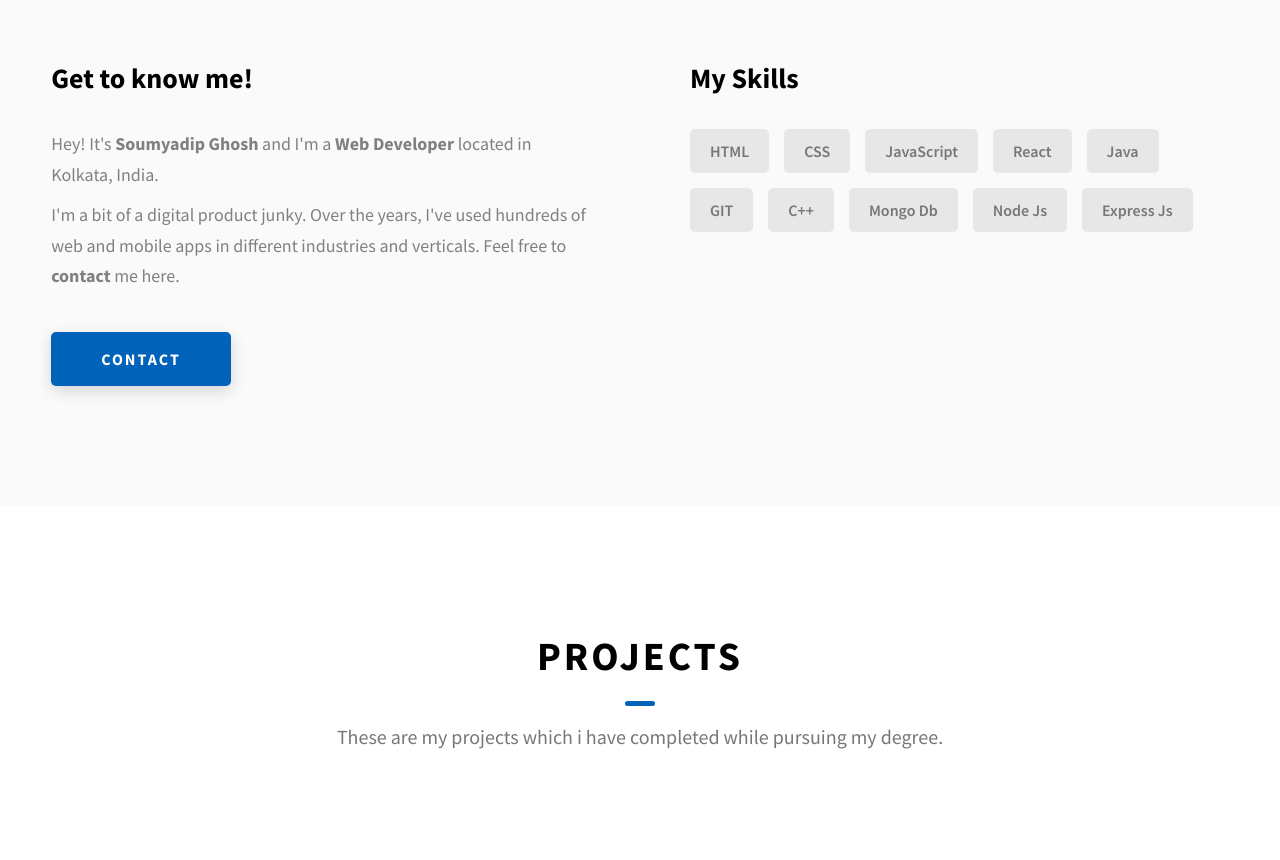
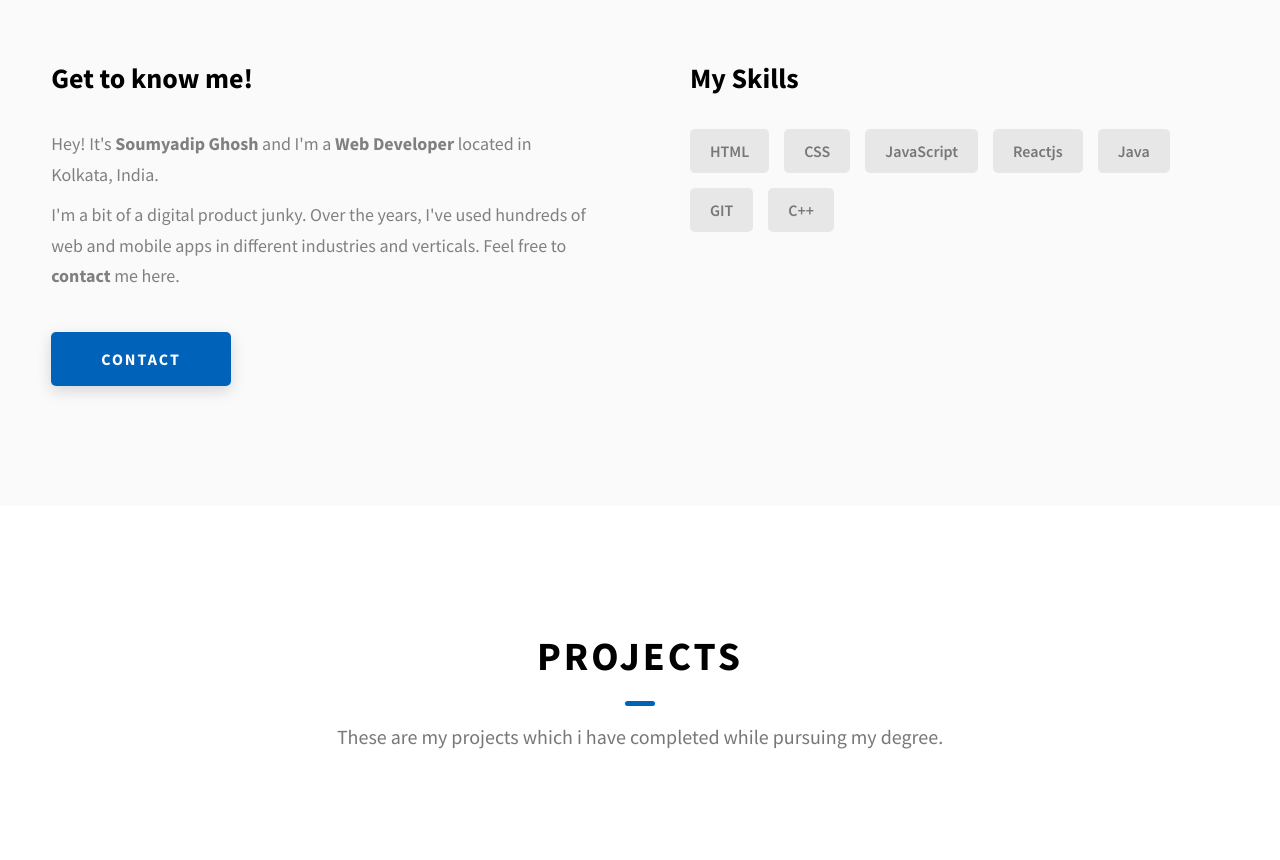
Before and after one commit to ghoshsoumyadip/portfolio.github.io, a website: page index.html in a window 1280 px wide. Shown: the part 1080-1940 px from the top of the page. Drawn offline with Linux system fonts and the light colour scheme.

Commit message:
Update index.html

```diff
--- a/index.html
+++ b/index.html
@@ -135,7 +135,7 @@
                 <strong>contact</strong> me here.
               </p>
             </div>
-            <a href="./#contact" class="btn btn--med btn--theme dynamicBgClr"
+            <a href="https://www.linkedin.com/in/soumyadip-ghosh-8428671b6/" class="btn btn--med btn--theme dynamicBgClr"
               >Contact</a
             >
           </div>
@@ -145,13 +145,10 @@
               <div class="skills__skill">HTML</div>
               <div class="skills__skill">CSS</div>
               <div class="skills__skill">JavaScript</div>
-              <div class="skills__skill">React</div>
+              <div class="skills__skill">Reactjs</div>
               <div class="skills__skill">Java</div>
               <div class="skills__skill">GIT</div>
               <div class="skills__skill">C++</div>
-              <div class="skills__skill">Mongo Db</div>
-              <div class="skills__skill">Node Js</div>
-              <div class="skills__skill">Express Js</div>
             </div>
           </div>
         </div>
```
